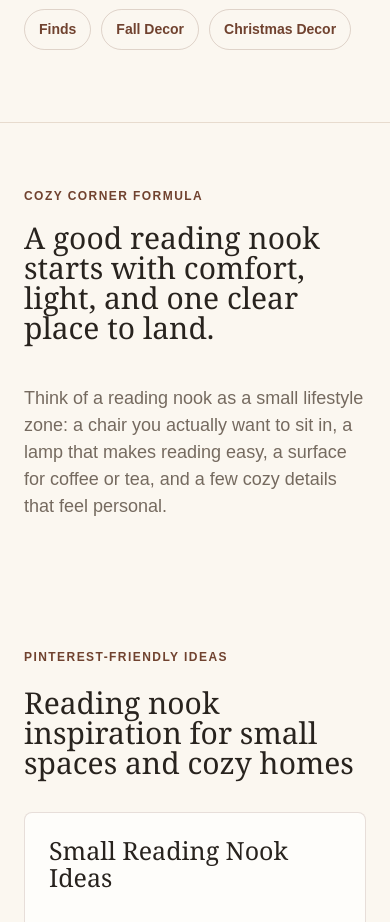
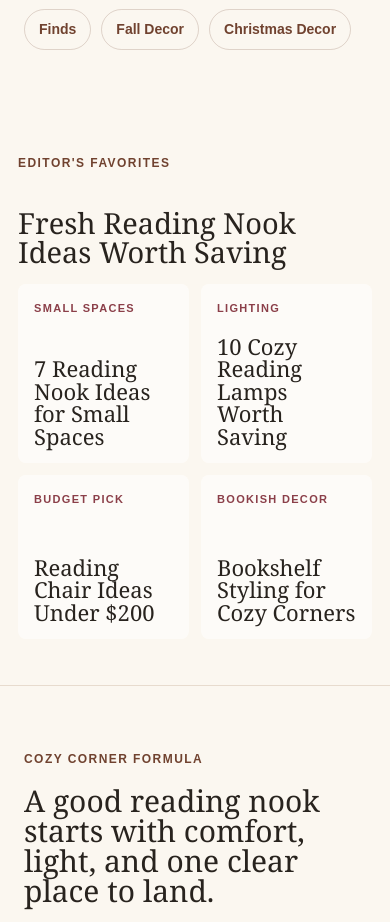
Before and after one commit to submeta-create/cozy-seasonal-finds, a Next.js app: page /reading-nook-ideas in a window 390 px wide. Shown: the part 1022-1944 px from the top of the page. Built offline with nearby package versions, Linux system fonts and the light colour scheme.

Commit message:
Add editor favorites section to reading nook hub

```diff
--- a/app/globals.css
+++ b/app/globals.css
@@ -461,6 +461,69 @@ p {
 }
 
 .favorite-card:focus-visible {
+  outline: 2px solid rgba(168, 94, 61, 0.72);
+  outline-offset: 6px;
+}
+
+.reading-favorites {
+  margin: 0 auto;
+  max-width: 1240px;
+  padding: 44px 28px 72px;
+}
+
+.reading-favorites-header {
+  align-items: end;
+  display: grid;
+  gap: 18px;
+  grid-template-columns: minmax(220px, 0.42fr) minmax(0, 0.58fr);
+  margin-bottom: 26px;
+}
+
+.reading-favorites-header h2 {
+  font-size: clamp(28px, 3.2vw, 42px);
+  max-width: 660px;
+}
+
+.reading-favorites-grid {
+  display: grid;
+  gap: 18px;
+  grid-template-columns: repeat(4, minmax(0, 1fr));
+}
+
+.reading-favorite-card {
+  background: rgba(255, 255, 255, 0.58);
+  border-radius: 8px;
+  display: grid;
+  gap: 18px;
+  min-height: 210px;
+  padding: 24px;
+  transition:
+    background-color 180ms ease,
+    box-shadow 180ms ease,
+    transform 180ms ease;
+}
+
+.reading-favorite-card p {
+  color: var(--cranberry);
+  font-size: 11px;
+  font-weight: 700;
+  letter-spacing: 0.12em;
+  text-transform: uppercase;
+}
+
+.reading-favorite-card h3 {
+  align-self: end;
+  font-size: clamp(24px, 2.1vw, 32px);
+  line-height: 1.02;
+}
+
+.reading-favorite-card:hover {
+  background: #fffaf4;
+  box-shadow: 0 18px 42px rgba(31, 23, 17, 0.12);
+  transform: translateY(-3px);
+}
+
+.reading-favorite-card:focus-visible {
   outline: 2px solid rgba(168, 94, 61, 0.72);
   outline-offset: 6px;
 }
@@ -1131,6 +1194,35 @@ p {
     font-size: 24px;
   }
 
+  .reading-favorites {
+    padding: 32px 18px 46px;
+  }
+
+  .reading-favorites-header {
+    display: grid;
+    grid-template-columns: 1fr;
+    margin-bottom: 18px;
+  }
+
+  .reading-favorites-header h2 {
+    font-size: 29px;
+    line-height: 1;
+  }
+
+  .reading-favorites-grid {
+    gap: 12px;
+    grid-template-columns: repeat(2, minmax(0, 1fr));
+  }
+
+  .reading-favorite-card {
+    min-height: 164px;
+    padding: 16px;
+  }
+
+  .reading-favorite-card h3 {
+    font-size: 22px;
+  }
+
   .magazine-section,
   .magazine-band {
     padding: 54px 18px;
--- a/app/reading-nook-ideas/page.tsx
+++ b/app/reading-nook-ideas/page.tsx
@@ -13,20 +13,47 @@ const internalLinks = [
   { href: "/christmas", label: "Christmas Decor" }
 ];
 
+const editorFavorites = [
+  {
+    category: "SMALL SPACES",
+    title: "7 Reading Nook Ideas for Small Spaces",
+    href: "#small-reading-nook-ideas"
+  },
+  {
+    category: "LIGHTING",
+    title: "10 Cozy Reading Lamps Worth Saving",
+    href: "#reading-nook-lighting"
+  },
+  {
+    category: "BUDGET PICK",
+    title: "Reading Chair Ideas Under $200",
+    href: "#reading-nook-finds"
+  },
+  {
+    category: "BOOKISH DECOR",
+    title: "Bookshelf Styling for Cozy Corners",
+    href: "#bookshelf-side-table-styling"
+  }
+];
+
 const nookSections = [
   {
+    id: "small-reading-nook-ideas",
     title: "Small Reading Nook Ideas",
     text: "Use an empty bedroom corner, hallway landing, window area, or living room wall. A compact chair, slim lamp, small table, and soft throw can turn even a tiny space into a cozy reading spot."
   },
   {
+    id: "reading-nook-lighting",
     title: "Reading Nook Lighting",
     text: "Layer a warm floor lamp, table lamp, or plug-in wall sconce with natural window light. Choose soft white bulbs so the corner feels cozy on weeknights and easy to photograph for Pinterest."
   },
   {
+    id: "cozy-chair-throw-ideas",
     title: "Cozy Chair and Throw Ideas",
     text: "Look for an upholstered accent chair, small swivel chair, chaise, or cushioned bench. Add a knit throw, lumbar pillow, and washable blanket for a cozy, lived-in look."
   },
   {
+    id: "bookshelf-side-table-styling",
     title: "Bookshelf and Side Table Styling",
     text: "Style shelves with books, baskets, framed art, candles, and one or two seasonal accents. A side table should hold a mug, current book, lamp, and small catchall tray."
   }
@@ -138,6 +165,21 @@ export default function ReadingNookIdeasPage() {
           </div>
         </section>
 
+        <section className="reading-favorites" aria-labelledby="reading-favorites-heading">
+          <div className="reading-favorites-header">
+            <p className="section-kicker">EDITOR&apos;S FAVORITES</p>
+            <h2 id="reading-favorites-heading">Fresh Reading Nook Ideas Worth Saving</h2>
+          </div>
+          <div className="reading-favorites-grid">
+            {editorFavorites.map((favorite) => (
+              <Link key={favorite.title} href={favorite.href} className="reading-favorite-card">
+                <p>{favorite.category}</p>
+                <h3>{favorite.title}</h3>
+              </Link>
+            ))}
+          </div>
+        </section>
+
         <section className="editorial-section editorial-intro">
           <p className="section-kicker">Cozy corner formula</p>
           <div className="editorial-two-column">
@@ -157,7 +199,7 @@ export default function ReadingNookIdeasPage() {
           </div>
           <div className="idea-grid">
             {nookSections.map((section) => (
-              <div key={section.title} className="idea-card">
+              <div key={section.title} id={section.id} className="idea-card">
                 <h3>{section.title}</h3>
                 <p>{section.text}</p>
               </div>
@@ -188,7 +230,11 @@ export default function ReadingNookIdeasPage() {
           </div>
         </section>
 
-        <section className="editorial-section recommended-section" aria-labelledby="finds-heading">
+        <section
+          id="reading-nook-finds"
+          className="editorial-section recommended-section"
+          aria-labelledby="finds-heading"
+        >
           <div className="section-heading">
             <p className="section-kicker">Reading Nook Finds to Source Later</p>
             <h2 id="finds-heading">Placeholder finds for future shopping guides</h2>
```
